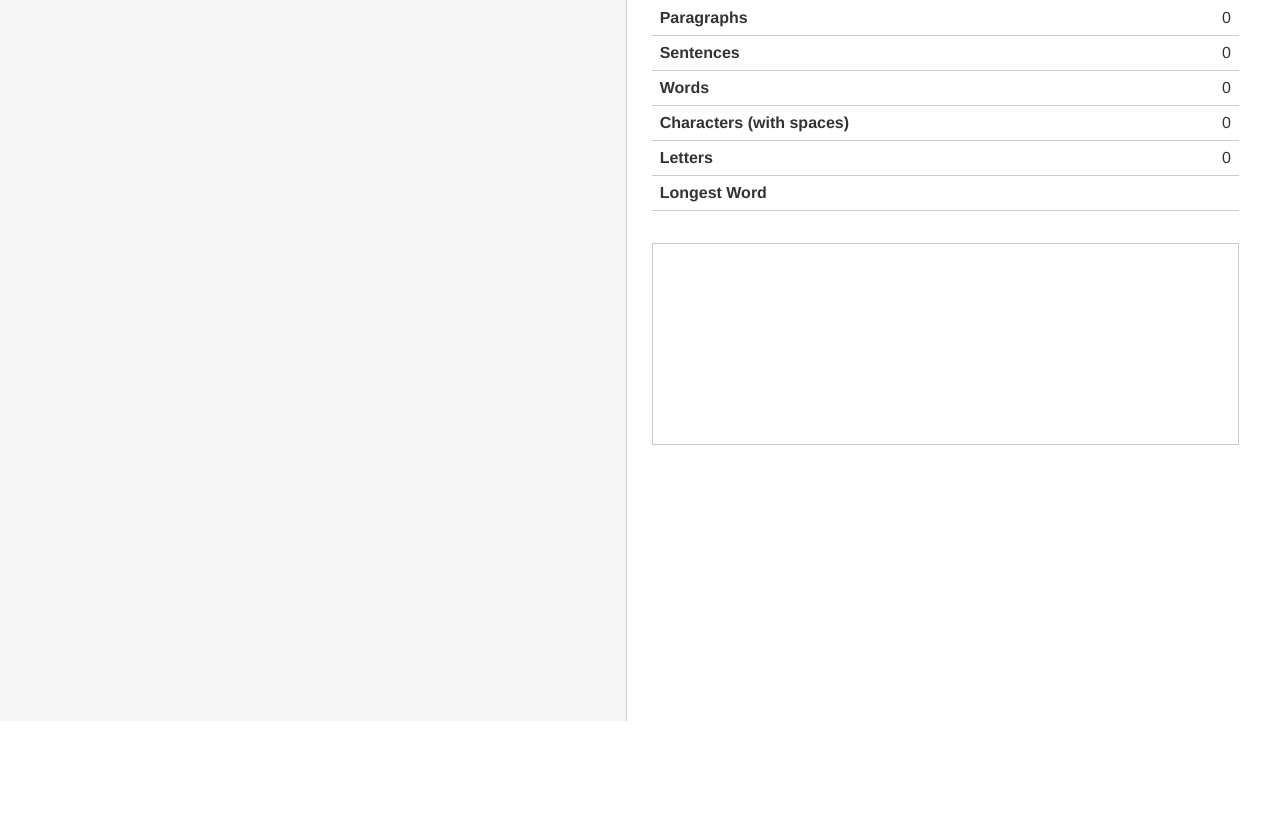
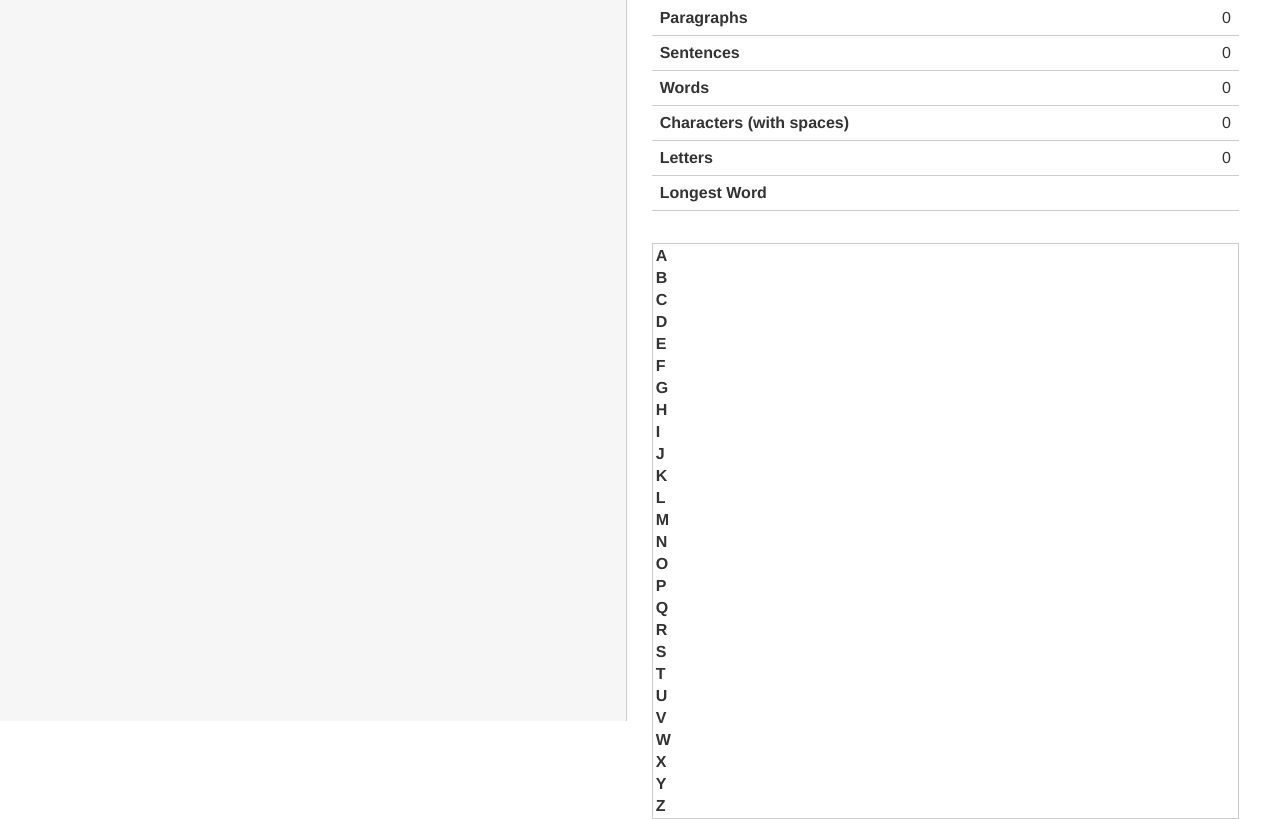
Before and after one commit to bmizepatterson/text-analyzer, a plain HTML site: page index.html in a window 1280 px wide. Shown: the part 79-898 px from the top of the page. Before the commit the page ends 800 px from the top, so only its background shows below. Drawn offline with nearby package versions, Linux system fonts and the light colour scheme.

Commit message:
Create rudimentary letter frequency table

```diff
--- a/index.html
+++ b/index.html
@@ -12,7 +12,7 @@
 
         <div id="output">
             <h1>Text Statistics</h1>
-            <table>
+            <table id="statistics">
                 <tbody>
                     <tr>
                         <th>Paragraphs</th>
@@ -41,7 +41,87 @@
                 </tbody>
             </table>
 
-            <div id="char-graph"></div>
+            <table id="char-graph">
+                <tr>
+                    <th>A</th>
+                    <td><span v-bind:style="{ width: letterRatio('a') + '%' }">&nbsp;</span></td>
+                </tr>
+                    <th>B</th>
+                    <td><span v-bind:style="{ width: letterRatio('b') + '%' }">&nbsp;</span></td>
+                </tr>
+                    <th>C</th>
+                    <td><span v-bind:style="{ width: letterRatio('c') + '%' }">&nbsp;</span></td>
+                </tr>
+                    <th>D</th>
+                    <td><span v-bind:style="{ width: letterRatio('d') + '%' }">&nbsp;</span></td>
+                </tr>
+                    <th>E</th>
+                    <td><span v-bind:style="{ width: letterRatio('e') + '%' }">&nbsp;</span></td>
+                </tr>
+                    <th>F</th>
+                    <td><span v-bind:style="{ width: letterRatio('f') + '%' }">&nbsp;</span></td>
+                </tr>
+                    <th>G</th>
+                    <td><span v-bind:style="{ width: letterRatio('g') + '%' }">&nbsp;</span></td>
+                </tr>
+                    <th>H</th>
+                    <td><span v-bind:style="{ width: letterRatio('h') + '%' }">&nbsp;</span></td>
+                </tr>
+                    <th>I</th>
+                    <td><span v-bind:style="{ width: letterRatio('i') + '%' }">&nbsp;</span></td>
+                </tr>
+                    <th>J</th>
+                    <td><span v-bind:style="{ width: letterRatio('j') + '%' }">&nbsp;</span></td>
+                </tr>
+                    <th>K</th>
+                    <td><span v-bind:style="{ width: letterRatio('k') + '%' }">&nbsp;</span></td>
+                </tr>
+                    <th>L</th>
+                    <td><span v-bind:style="{ width: letterRatio('l') + '%' }">&nbsp;</span></td>
+                </tr>
+                    <th>M</th>
+                    <td><span v-bind:style="{ width: letterRatio('m') + '%' }">&nbsp;</span></td>
+                </tr>
+                    <th>N</th>
+                    <td><span v-bind:style="{ width: letterRatio('n') + '%' }">&nbsp;</span></td>
+                </tr>
+                    <th>O</th>
+                    <td><span v-bind:style="{ width: letterRatio('o') + '%' }">&nbsp;</span></td>
+                </tr>
+                    <th>P</th>
+                    <td><span v-bind:style="{ width: letterRatio('p') + '%' }">&nbsp;</span></td>
+                </tr>
+                    <th>Q</th>
+                    <td><span v-bind:style="{ width: letterRatio('q') + '%' }">&nbsp;</span></td>
+                </tr>
+                    <th>R</th>
+                    <td><span v-bind:style="{ width: letterRatio('r') + '%' }">&nbsp;</span></td>
+                </tr>
+                    <th>S</th>
+                    <td><span v-bind:style="{ width: letterRatio('s') + '%' }">&nbsp;</span></td>
+                </tr>
+                    <th>T</th>
+                    <td><span v-bind:style="{ width: letterRatio('t') + '%' }">&nbsp;</span></td>
+                </tr>
+                    <th>U</th>
+                    <td><span v-bind:style="{ width: letterRatio('u') + '%' }">&nbsp;</span></td>
+                </tr>
+                    <th>V</th>
+                    <td><span v-bind:style="{ width: letterRatio('v') + '%' }">&nbsp;</span></td>
+                </tr>
+                    <th>W</th>
+                    <td><span v-bind:style="{ width: letterRatio('w') + '%' }">&nbsp;</span></td>
+                </tr>
+                    <th>X</th>
+                    <td><span v-bind:style="{ width: letterRatio('x') + '%' }">&nbsp;</span></td>
+                </tr>
+                    <th>Y</th>
+                    <td><span v-bind:style="{ width: letterRatio('y') + '%' }">&nbsp;</span></td>
+                </tr>
+                    <th>Z</th>
+                    <td><span v-bind:style="{ width: letterRatio('z') + '%' }">&nbsp;</span></td>
+                </tr>
+            </table>
 
         </div>
 
--- a/main.js
+++ b/main.js
@@ -4,6 +4,10 @@ new Vue({
 
     data: {
         input: '',
+        commonChar: {
+            char: '',
+            num: 0
+        }
     },
 
     computed: {
@@ -36,9 +40,7 @@ new Vue({
             let lengths = words.map((word) => word.length);
             let longest = lengths.indexOf(Math.max(...lengths));
             return words[longest];
-        },
-
-
+        }
     },
 
     methods: {
@@ -52,6 +54,24 @@ new Vue({
 
         search: function(regex) {
             return (this.input || '').match(regex) || [];
+        },
+
+        letterRatio: function(letter) {
+            if (this.input) {
+                let lowerCaseInput = this.input.toLowerCase();
+                let regex = new RegExp(letter, 'g');
+                // console.log(regex);
+                // console.log(this.count(regex), '/', this.letterNum);
+                let count = this.count(regex);
+                if (count > this.commonChar.num) {
+                    this.commonChar.char = letter;
+                    this.commonChar.num = count;
+                }
+                // console.log(letter, result);
+                let result = Math.floor(count / this.letterNum * 100);
+                return result;
+            }
+            return 0;
         }
     }
 });
--- a/style.css
+++ b/style.css
@@ -25,7 +25,7 @@ textarea {
     padding: 20px;
 }
 
-table {
+#statistics {
     width: 100%;
     padding: 1rem;
     margin-bottom: 2rem;
@@ -34,25 +34,40 @@ table {
     vertical-align: middle;
 }
 
-tr:hover {
+#statistics tr:hover {
     background-color: #eee;
 }
 
-th {
+#statistics th {
     padding-left: 0.5rem;
     text-align: left;
     border-bottom: 1px solid #ccc;
 }
 
-td {
+#statistics td {
     padding-right: 0.5rem;
     text-align: right;
     border-bottom: 1px solid #ccc;
 }
 
 #char-graph {
-    height: 200px;
+    width: 100%;
     border: 1px solid #ccc;
+}
+
+#char-graph th {
+    width: 1rem;
+    text-align: left;
+}
+
+#char-graph td {
+    text-align: left;
+}
+
+#char-graph span {
+    display:inline-block;
+    background-color:green;
+    width: 0;
 }
 
 [v-cloak] {
```
